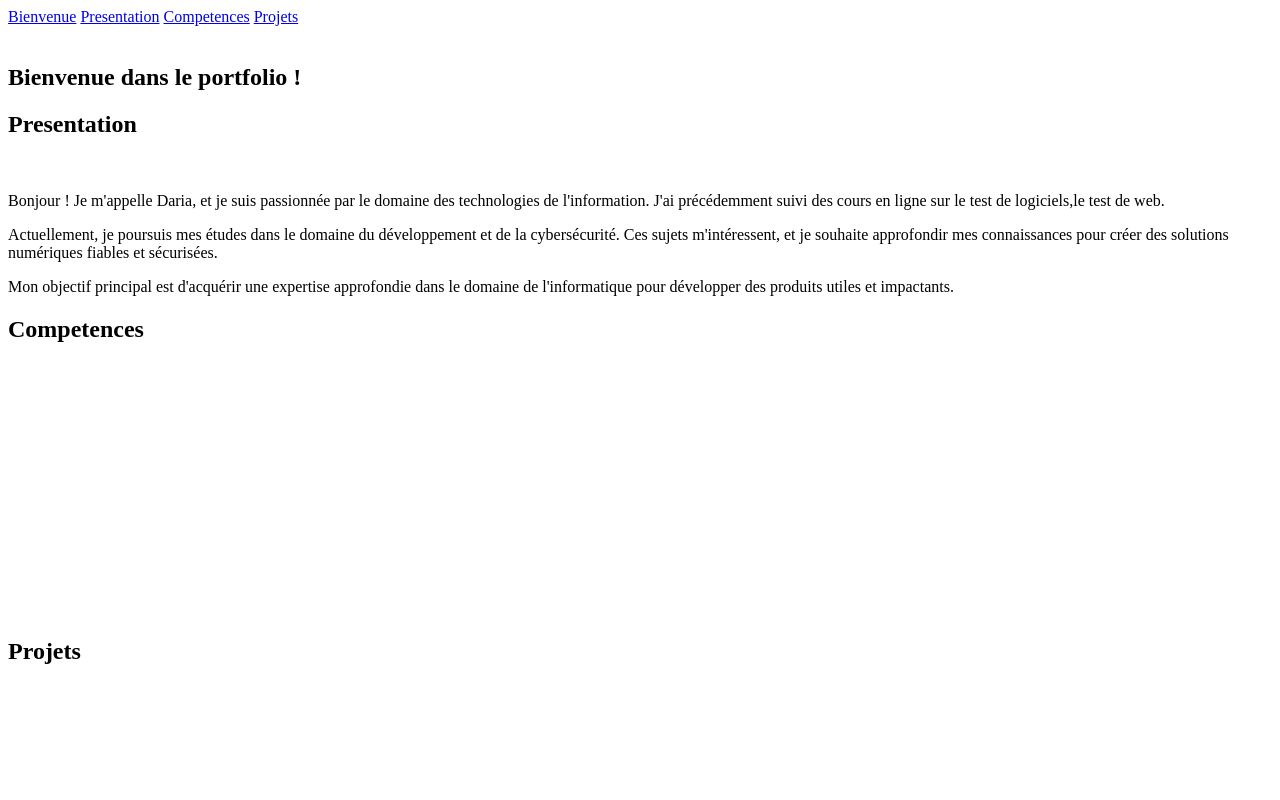
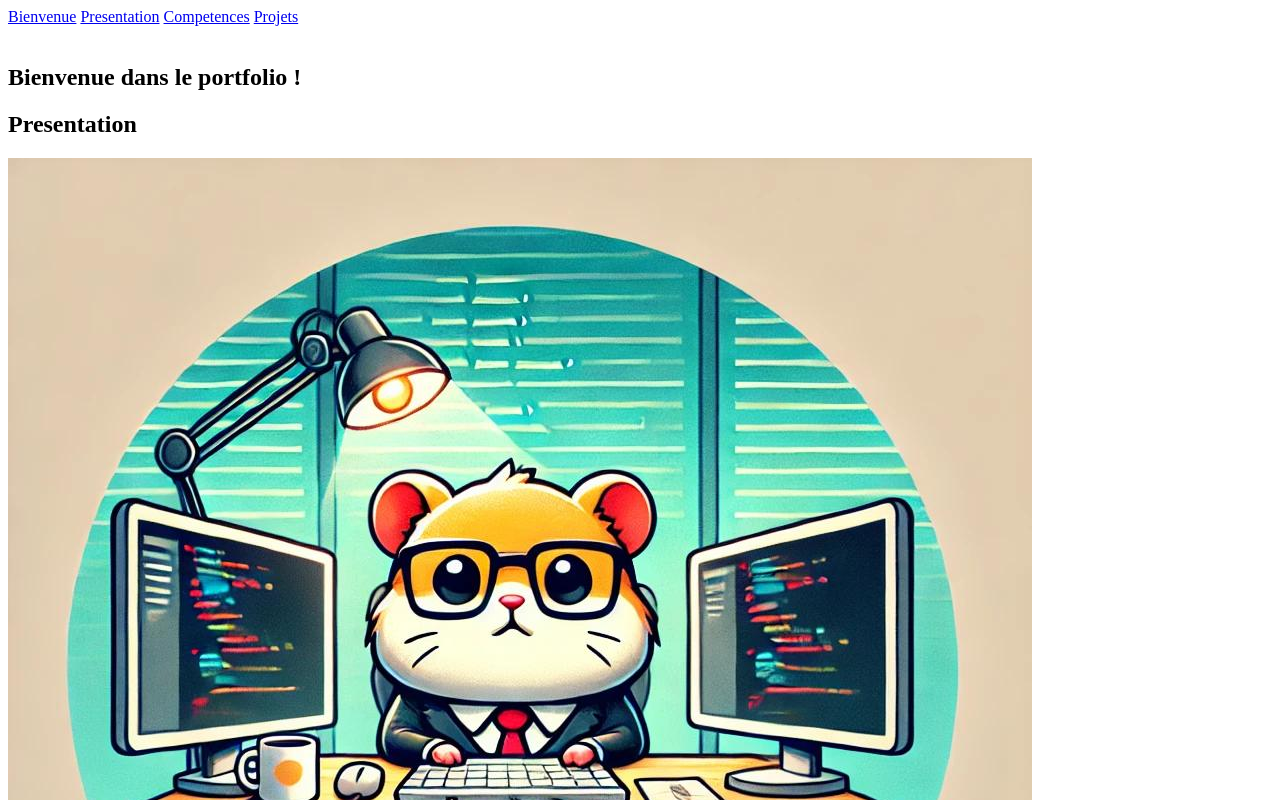
Before and after one commit to daria-marchenko-d/Daria-Marchenko-Portfolio, a plain HTML site: page index.html in a window 1280 px wide. Shown: the top 800 px of the page. Drawn offline with Linux system fonts and the light colour scheme.

Commit message:
Ajout photo

```diff
--- a/index.html
+++ b/index.html
@@ -24,7 +24,10 @@
       <section class="Presentation">
         <h2>Presentation</h2>
         <div>
-          <img src="" alt="" />
+          <img
+            src="/photo/A_humorous_and_creative_illustration_of_a_hamster_.jpeg"
+            alt="photo"
+          />
           <p>
             Bonjour ! Je m'appelle Daria, et je suis passionnée par le domaine
             des technologies de l'information. J'ai précédemment suivi des cours
```
